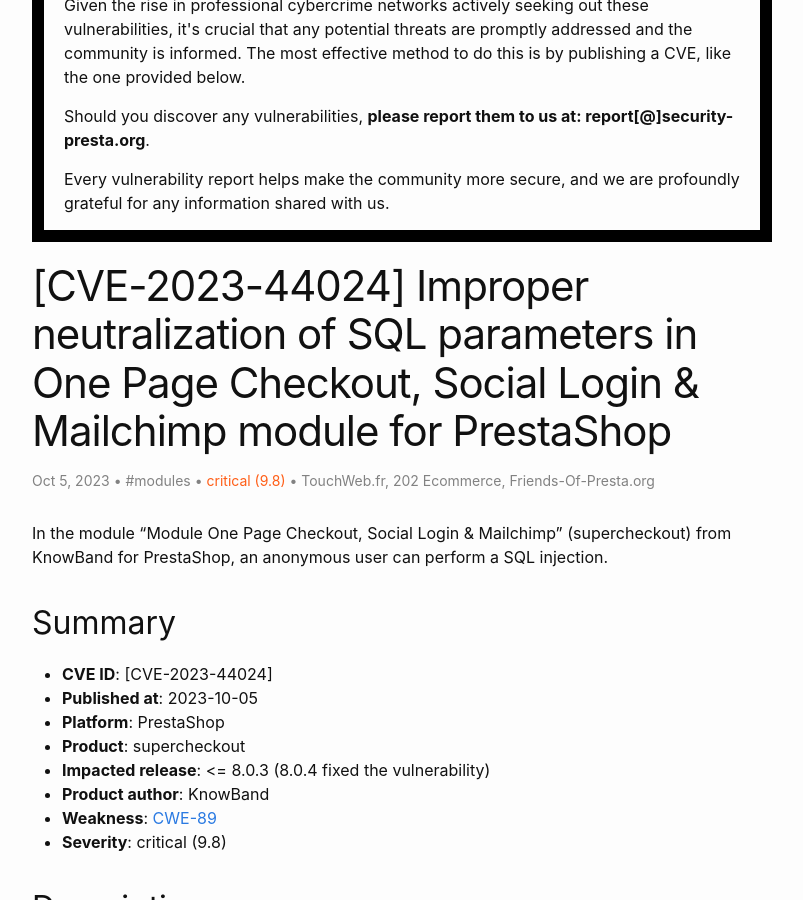
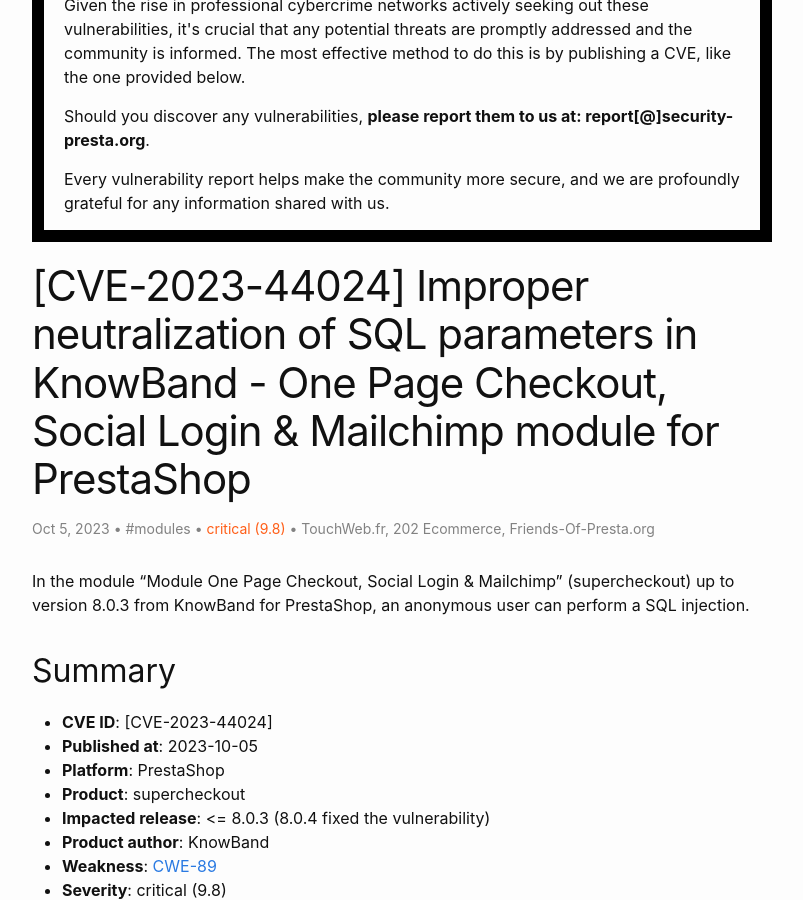
Before and after one commit to friends-of-presta/security-advisories, a Jekyll site: the page built from _posts/2023-10-05-supercheckout.md, in a window 1280 px wide and 900 px high, scrolled down 342 px. Shown: the whole window, without its empty margins (238-1041 px from the left). Built offline with Jekyll 4.4.1, drawn with Linux system fonts in a browser that asks for light colours.

Commit message:
Update 2023-10-05-supercheckout.md

```diff
--- a/_posts/2023-10-05-supercheckout.md
+++ b/_posts/2023-10-05-supercheckout.md
@@ -1,6 +1,6 @@
 ---
 layout: post
-title: "[CVE-2023-44024] Improper neutralization of SQL parameters in One Page Checkout, Social Login & Mailchimp module for PrestaShop"
+title: "[CVE-2023-44024] Improper neutralization of SQL parameters in KnowBand - One Page Checkout, Social Login & Mailchimp module for PrestaShop"
 categories: modules
 author:
 - TouchWeb.fr
@@ -10,7 +10,7 @@ meta: "CVE,PrestaShop,supercheckout"
 severity: "critical (9.8)"
 ---
 
-In the module "Module One Page Checkout, Social Login & Mailchimp" (supercheckout) from KnowBand for PrestaShop, an anonymous user can perform a SQL injection.
+In the module "Module One Page Checkout, Social Login & Mailchimp" (supercheckout) up to version 8.0.3 from KnowBand for PrestaShop, an anonymous user can perform a SQL injection.
 
 
 ## Summary
```
